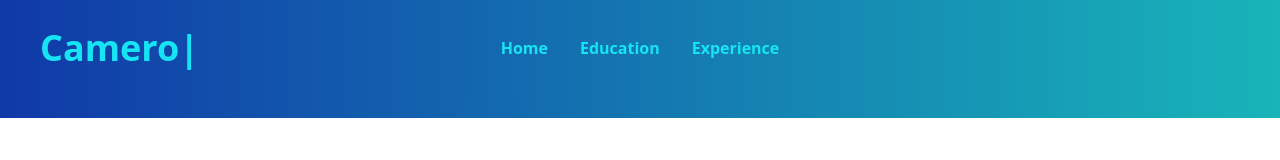
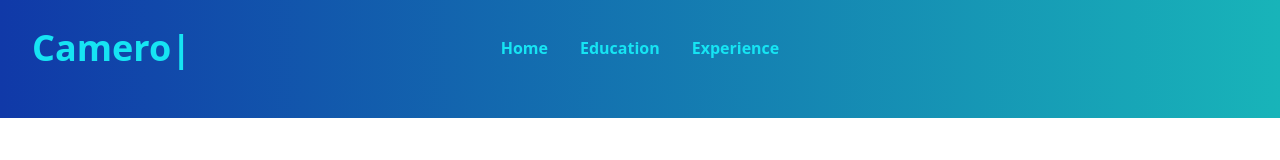
Before and after one commit to cameronmg/cmgwebpage, a React (Create React App) app: page / in a window 1280 px wide. Shown: the top 160 px of the page. Built offline with nearby package versions, Linux system fonts and the light colour scheme.

Commit message:
Bug Fixes

```diff
--- a/src/components/Hero.jsx
+++ b/src/components/Hero.jsx
@@ -9,7 +9,7 @@ const Hero = () => {
         <div className=" max-w-[800px] w-full h-screen mx-auto text-center font-montsert font-weight-600 font-semibold flex flex-col justify-center">
           {/*put the items on same line with (flex) and center them*/}
           <div className="flex justify-center items-center">
-            <img className ='absolute mt-[19%] lg:mt-[-2%] h-[840px] w-[620px] sm:h-[800px] sm:w-[800px] md:h-[710px] md:w-[1000px] lg:w-[1900px]'src={Gif} alt=""/>
+            <img className ='absolute mt-[17%] lg:mt-[-2%] h-[840px] w-[620px] sm:h-[800px] sm:w-[800px] md:h-[710px] md:w-[1000px] lg:w-[1900px]'src={Gif} alt=""/>
           </div>
           <h1 className = "font-bold text-[#16e4f3] animate-bounce text-center text-4xl ">Welcome to my webpage!</h1>
           {/*<a href="/Education">
--- a/src/components/Welcome.jsx
+++ b/src/components/Welcome.jsx
@@ -4,7 +4,7 @@ import Typed from 'react-typed';
 
 const Hero = () => {
   return (
-    <div className='z-30 fixed ml-10 mt-7'>
+    <div className='z-30 fixed ml-8 mt-7'>
             {/*on anything else (mobile devices) make the screen text-4xl*/}
             {/*<h1 className = 'mt-[15%] md:text-7xl sm:text-6xl text-4xl font bold md:py-6 text-white'>Cameron Gonzalez</h1>*/}
             <Typed
```
